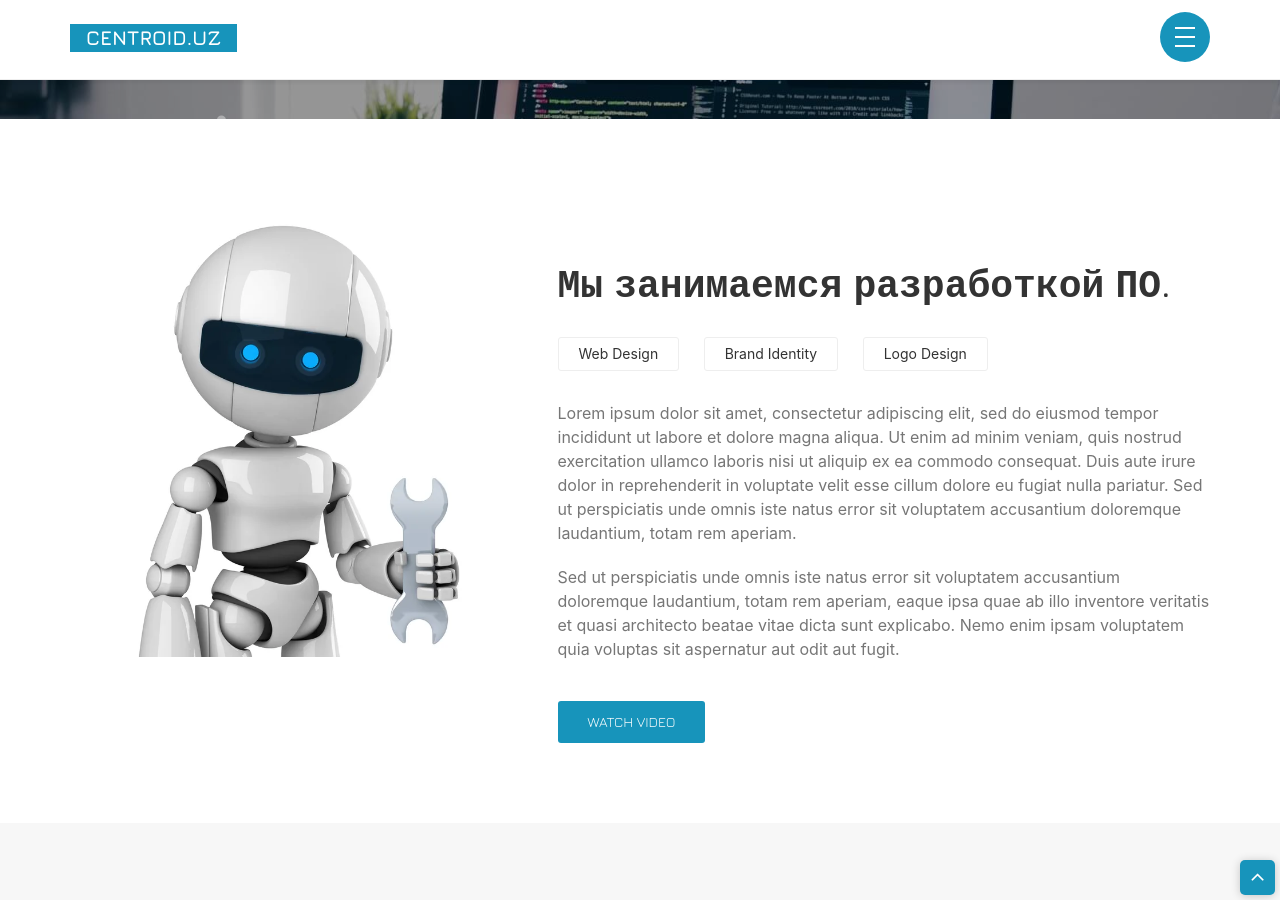
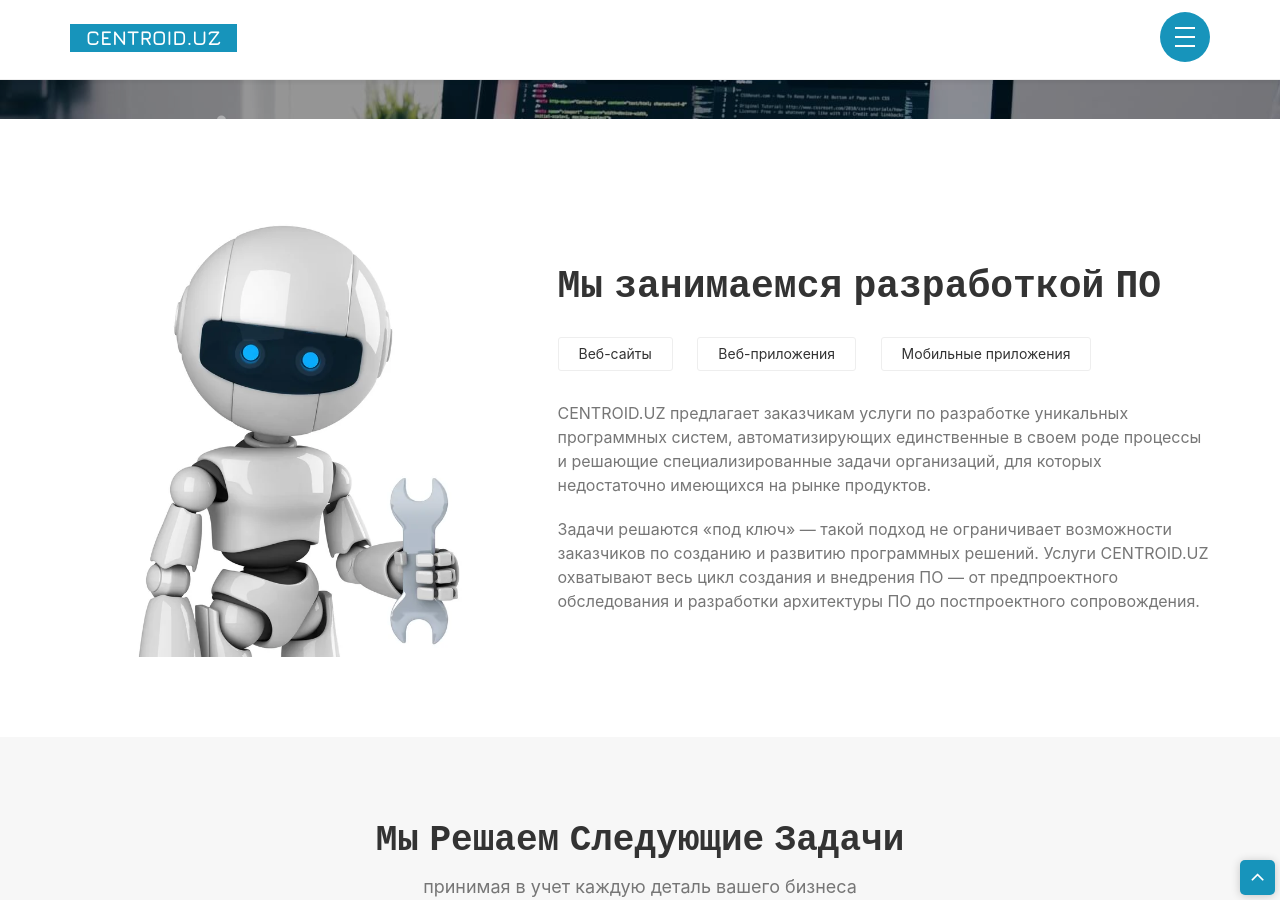
Before and after one commit to thebestwebdev/centroiduz, a Jekyll site: the page docs/index.html, which Jekyll copies as it is, in a window 1280 px wide and 900 px high, scrolled down 781 px. Built offline with Jekyll 4.4.1, drawn with Linux system fonts in a browser that asks for light colours; some of the changed text lies outside the part shown.

Commit message:
Fill texts.

```diff
--- a/docs/index.html
+++ b/docs/index.html
@@ -58,13 +58,13 @@
 				<div class="menu-item-inner">
 					<ul>
 
-							<li><a class="smoth-scroll" href="index.html#home">Home</a></li>
+							<li><a class="smoth-scroll" href="index.html#home">Главная</a></li>
 
-							<li><a class="smoth-scroll" href="index.html#about">About</a></li>
+							<li><a class="smoth-scroll" href="index.html#about">О нас</a></li>
 
-							<li><a class="smoth-scroll" href="index.html#testimonial">Testimonial</a></li>
+							<li><a class="smoth-scroll" href="index.html#testimonial">Отзывы</a></li>
 
-							<li><a class="smoth-scroll" href="index.html#contact">Contact</a></li>
+							<li><a class="smoth-scroll" href="index.html#contact">Контакты</a></li>
 
 					</ul>
 				</div>
@@ -149,15 +149,14 @@
 					</div><!--- END COL -->
 					<div class="col-md-7 col-sm-12 col-xs-12">
 					   <div class="about-me-content">
-							<h2 class="wow fadeInUp" data-wow-delay="0.2s"> Мы занимаемся разработкой ПО.</h2>
+							<h2 class="wow fadeInUp" data-wow-delay="0.2s"> Мы занимаемся разработкой ПО</h2>
 							<ul class="about-service wow fadeInUp" data-wow-delay="0.4s">
-								<li>Web Design</li>
-								<li>Brand Identity</li>
-								<li>Logo Design</li>
+								<li>Веб-сайты</li>
+								<li>Веб-приложения</li>
+								<li>Мобильные приложения</li>
 							</ul>
-							<p class="wow fadeInUp" data-wow-delay="0.6s">Lorem ipsum dolor sit amet, consectetur adipiscing elit, sed do eiusmod tempor incididunt ut labore et dolore magna aliqua. Ut enim ad minim veniam, quis nostrud exercitation ullamco laboris nisi ut aliquip ex ea commodo consequat. Duis aute irure dolor in reprehenderit in voluptate velit esse cillum dolore eu fugiat nulla pariatur. Sed ut perspiciatis unde omnis iste natus error sit voluptatem accusantium doloremque laudantium, totam rem aperiam.</p>
-							<p class="wow fadeInUp" data-wow-delay="0.8s">Sed ut perspiciatis unde omnis iste natus error sit voluptatem accusantium doloremque laudantium, totam rem aperiam, eaque ipsa quae ab illo inventore veritatis et quasi architecto beatae vitae dicta sunt explicabo. Nemo enim ipsam voluptatem quia voluptas sit aspernatur aut odit aut fugit.</p>
-							<a class="video-play" href="https://www.youtube.com/watch?v=4s06mgdflC8">Watch video</a>
+							<p class="wow fadeInUp" data-wow-delay="0.6s">CENTROID.UZ предлагает заказчикам услуги по разработке уникальных программных систем, автоматизирующих единственные в своем роде процессы и решающие специализированные задачи организаций, для которых недостаточно имеющихся на рынке продуктов.</p>
+							<p class="wow fadeInUp" data-wow-delay="0.8s">Задачи решаются «под ключ» — такой подход не ограничивает возможности заказчиков по созданию и развитию программных решений. Услуги CENTROID.UZ охватывают весь цикл создания и внедрения ПО — от предпроектного обследования и разработки архитектуры ПО до постпроектного сопровождения.</p>
 						</div>
 					</div><!--- END COL -->
 				</div><!--- END ROW -->
@@ -170,50 +169,50 @@
 			<div class="container">
 				<div class="row">
 					<div class="section-title text-center">
-						<h1>What i can do for you</h1>
-						<p>Check my services that i can give you.</p>
+						<h1>Мы решаем следующие задачи</h1>
+						<p>принимая в учет каждую деталь вашего бизнеса</p>
 						<span></span>
 					</div>
 					<div class="col-md-4 col-sm-6 col-xs-12 no-padding">
 						<div class="single_service wow fadeInUp" data-wow-delay="0.1s">
-							<span class="ti-crown"></span>
-							<h3>web design</h3>
-							<p>Sed ut perspiciatis unde omnis iste natus error sit voluptatem error accusantium  doloremque laudantium.</p>
+							<span class="ti-world"></span>
+							<h3>Разработка сайтов</h3>
+							<p>Полный комплекс работ по разработке, внедрению и сопровождению сайтов любой сложности.</p>
 						</div>
 					</div><!--- END COL -->
 					<div class="col-md-4 col-sm-6 col-xs-12 no-padding">
 						<div class="single_service wow fadeInUp" data-wow-delay="0.2s">
-							<span class="ti-video-clapper"></span>
-							<h3>VFX Video</h3>
-							<p>Sed ut perspiciatis unde omnis iste natus error sit voluptatem error accusantium  doloremque laudantium.</p>
+							<span class="ti-bolt"></span>
+							<h3>Веб-программирование</h3>
+							<p>Разработка платформонезависимые веб-приложения с использованием современных веб-технологии и интсрументов.</p>
 						</div>
 					</div><!--- END COL -->
 					<div class="col-md-4 col-sm-6 col-xs-12 no-padding">
 						<div class="single_service wow fadeInUp" data-wow-delay="0.3s">
-							<span class="ti-eye"></span>
-							<h3>Animation</h3>
-							<p>Sed ut perspiciatis unde omnis iste natus error sit voluptatem error accusantium  doloremque laudantium.</p>
+							<span class="ti-mobile"></span>
+							<h3>Мобильная разработка</h3>
+							<p>Создаем мобильные приложения для компании и стартапов, которым не подходят стандартные шаблонные решения.</p>
 						</div>
 					</div><!--- END COL -->
 					<div class="col-md-4 col-sm-6 col-xs-12 no-padding">
 						<div class="single_service wow fadeInUp" data-wow-delay="0.4s">
-							<span class="ti-pencil-alt"></span>
-							<h3>Design sketch</h3>
-							<p>Sed ut perspiciatis unde omnis iste natus error sit voluptatem error accusantium  doloremque laudantium.</p>
+							<span class="ti-panel"></span>
+							<h3>Автоматизация бизнеса</h3>
+							<p>Неважно, где вы находитесь и в какой сфере работаете. Мы эффективно автоматизируем любые бизнес-процессы.</p>
 						</div>
 					</div><!--- END COL -->
 					<div class="col-md-4 col-sm-6 col-xs-12 no-padding">
 						<div class="single_service wow fadeInUp" data-wow-delay="0.5s">
-							<span class="ti-stats-up"></span>
-							<h3>Branding</h3>
-							<p>Sed ut perspiciatis unde omnis iste natus error sit voluptatem error accusantium  doloremque laudantium.</p>
+							<span class="ti-write"></span>
+							<h3>Документация</h3>
+							<p>Составление технически четких, исчерпывающих концепций, требований и заданий к разрабатываемому продукту.</p>
 						</div>
 					</div><!--- END COL -->
 					<div class="col-md-4 col-sm-6 col-xs-12 no-padding">
 						<div class="single_service wow fadeInUp" data-wow-delay="0.6s">
-							<span class="ti-car"></span>
-							<h3>Marketing</h3>
-							<p>Sed ut perspiciatis unde omnis iste natus error sit voluptatem error accusantium  doloremque laudantium.</p>
+							<span class="ti-headphone-alt"></span>
+							<h3>Техническая поддержка</h3>
+							<p>Даже профессионально разработанное программное обеспечение нуждается в поддержке для дальнейшего развития продукта.</p>
 						</div>
 					</div><!--- END COL -->
 				</div><!--- END ROW -->
@@ -227,8 +226,8 @@
 				<div class="row">
 					<div class="col-md-12">
 						<div class="section-title text-center">
-							<h1>Customer says</h1>
-							<p>Check my reviews that customer provide.</p>
+							<h1>Отзывы</h1>
+							<p>мы оправдываем доверие</p>
 							<span></span>
 						</div>
 					</div>
@@ -237,16 +236,8 @@
 					<div class="col-md-8 col-md-offset-2 col-sm-12 col-xs-12">
 						<div id="testimonial-slider" class="owl-carousel">
 							<div class="single_testimonial">
-								<p>Lorem ipsum dolor sit amet, consectetur adipiscing elit, sed do eiusmod tempor incididunt ut labore et dolore magna aliqua. Ut enim ad minim veniam, quis nostrud exercitation ullamco laboris nisi ut aliquip ex ea commodo consequat. Duis aute irure dolor in reprehenderit in voluptate velit esse cillum dolore eu fugiat nulla pariatur.</p>
-								<h3>- CENTROID.UZ INC</h3>
-							</div>
-							<div class="single_testimonial">
-								<p>Lorem ipsum dolor sit amet, consectetur adipiscing elit, sed do eiusmod tempor incididunt ut labore et dolore magna aliqua. Ut enim ad minim veniam, quis nostrud exercitation ullamco laboris nisi ut aliquip ex ea commodo consequat. Duis aute irure dolor in reprehenderit in voluptate velit esse cillum dolore eu fugiat nulla pariatur.</p>
-								<h3>- CENTROID.UZ INC</h3>
-							</div>
-							<div class="single_testimonial">
-								<p>Lorem ipsum dolor sit amet, consectetur adipiscing elit, sed do eiusmod tempor incididunt ut labore et dolore magna aliqua. Ut enim ad minim veniam, quis nostrud exercitation ullamco laboris nisi ut aliquip ex ea commodo consequat. Duis aute irure dolor in reprehenderit in voluptate velit esse cillum dolore eu fugiat nulla pariatur.</p>
-								<h3>- CENTROID.UZ INC</h3>
+								<p>Команда CENTROID.UZ создает надежные продукты, закладывает в архитектуру решений мощный потенциал для дальнейшего развития, даже если это специально не оговаривалось. Безусловно, это свидетельствует о высоком уровне знании. Также хочется отметить высокое качество планирования работ и четкое соблюдение сроков.</p>
+								<h3>- POS.UZ</h3>
 							</div>
 						</div>
 					</div><!--- END COL -->
@@ -261,7 +252,7 @@
 				<div class="row">
 					<div class="text-center col-xs-12" data-aos="fade-up">
 						<div class="promotion_content">
-							<p>Lorem ipsum dolor sit amet, consectetur adipiscing elit. Integer porttitor massa sed velit egestas.</p>
+							<p>Наша миссия – помогать партнерам решать задачи развития бизнеса и повышать эффективность компании с использованием новых технологий.</p>
 							<h4>- CENTROID.UZ</h4>
 						</div>
 					</div><!-- END COL  -->
```
Also changed, not shown: _data/nav.yml (+4 -4 lines), docs/blog/index.html (+4 -4 lines), index.html (+31 -40 lines).
